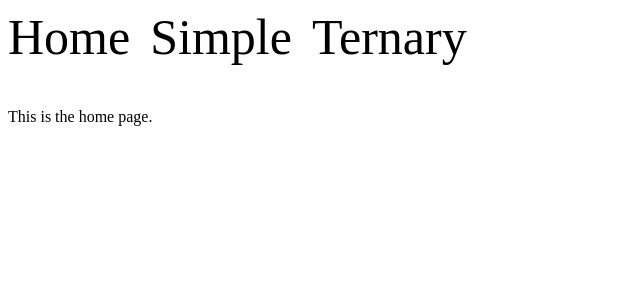
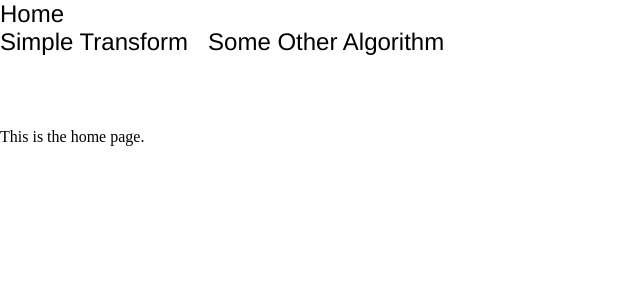
Before and after one commit to mbingenheimer/sutra2DNA, a Flask app: page / in a window 1280 px wide. Shown: the top 300 px of the page, without its empty margins (0-640 px from the left). Run offline with Flask 2, Linux system fonts and the light colour scheme.

Commit message:
Add files via upload

```diff
--- a/website_folder/templates/algorithm_base.html
+++ b/website_folder/templates/algorithm_base.html
@@ -2,9 +2,11 @@
 {% block body %}
 <form action="{{action}}" method="post">
     <p><textarea id="input" name="text" rows="5" cols="40" placeholder="Input Text Here...">{{input}}</textarea></p>
+    <p><input type='range' min="2" max="10" name="range" value="{{range_value}}"/></p>
     <p><input type="submit" name="encode" id="encode" class="button" value="Encode"/></p>
     <p><textarea id="dna" name="dna" rows="5" cols="40">{{dna}}</textarea></p>
     <p><input type="submit" name="decode" id="decode" class="button" value="Decode"/></p>
+    <p>{{error_message}}</p>
     <p><textarea id="output" name="decoded" rows="5" cols="40" readonly>{{output}}</textarea></p>
     <p><input type="submit" name="clear" id="clear" class="button" value="Clear Fields"/></p>
 </form>
--- a/website_folder/templates/base.html
+++ b/website_folder/templates/base.html
@@ -4,15 +4,21 @@
         {% block title %}
         {% endblock %}
     </title>
-    <style>m
+    <style>
         * {
             margin: auto;
             box-sizing: border-box;
         }
 
+        #pre-header {
+            font-size: 24px;
+            font-family: Helvetica;
+            text-decoration: bold;
+        }
+
         header {
-            font-size: 50px;
-            color: green;
+            font-size: 24px;
+            font-family: Helvetica;
             height: 100px;
         }
 
@@ -29,10 +35,10 @@
     </style>
 </head>
 <body>
+<div id="pre-header">{{header_elements[0]}}</div>
 <header>
-    <a href="/">Home</a>
-    <a href="/simple">Simple</a>
-    <a href="/ternary">Ternary</a>
+    <a href="/{{header_elements[1]}}">{{header_elements[2]}}</a>
+    <a href="/{{header_elements[3]}}">{{header_elements[4]}}</a>
 </header>
 {% block body %}{% endblock %}
 </body>
--- /dev/null
+++ b/website_folder/templates/simple_transform.html
@@ -0,0 +1,2 @@
+{% extends 'algorithm_base.html' %}
+{% block title %}Simple Transform{% endblock %}
```
Lines whose indentation alone changed are shown as unchanged.
